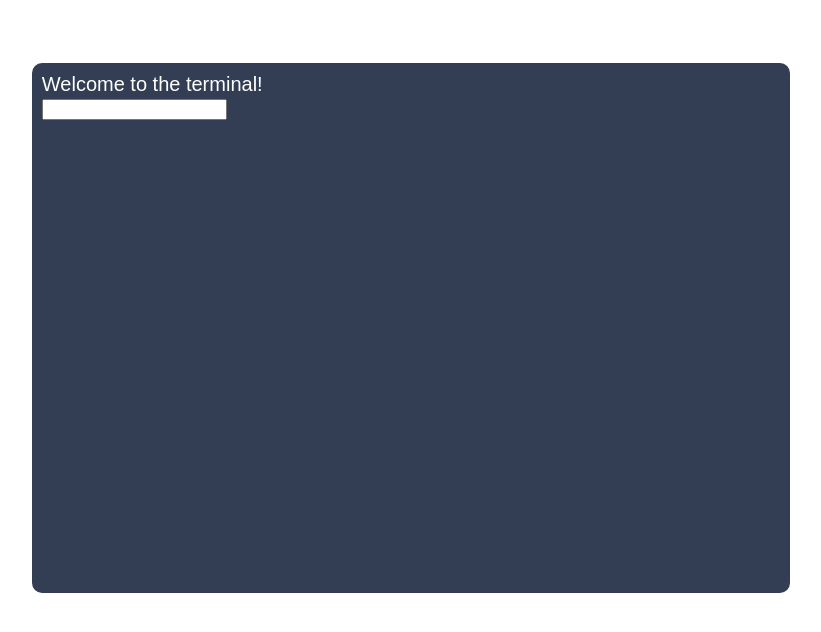
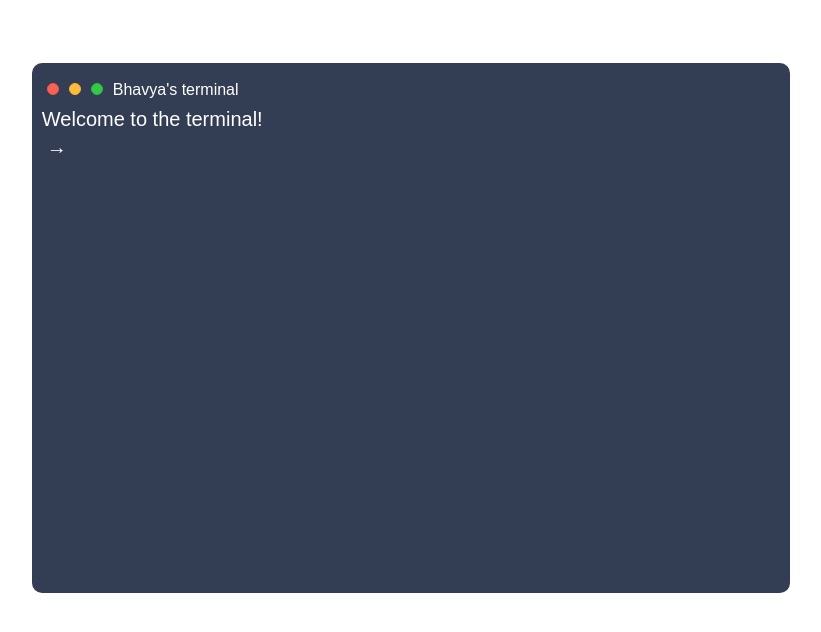
Before and after one commit to b-aplash/my_terminal_website, a plain HTML site: page index.html in a window 1280 px wide. Shown: the whole page, without its empty margins (229-1050 px from the left). Drawn offline with Linux system fonts and the light colour scheme.

Commit message:
finished video 2

```diff
--- a/index.html
+++ b/index.html
@@ -8,12 +8,27 @@
 
     <body>
         <div class = "terminal">
+            <div class="row terminal-bar">
+                <div class="close"></div>
+                <div class="min"></div>
+                <div class="max"></div>
+                <span class="terminal-bar-text">Bhavya's terminal</span>
+            </div>
+
             <div class="terminal-content" id="terminal_content">
                 <div id="terminal_outputs">
                     <span>Welcome to the terminal!</span>
                     <!-- <span>Type "help" to see supporting commands</span> -->
                 </div>
-                <input id="user_input" type="text">
+                <div class="row">
+                    <span>→</span>
+                    <input
+                        onblur="this.focus()"
+                        autofocus
+                        class="user_input"
+                        id="user_input"
+                        type="text">
+                </div>
             </div>
         </div>
 
```
